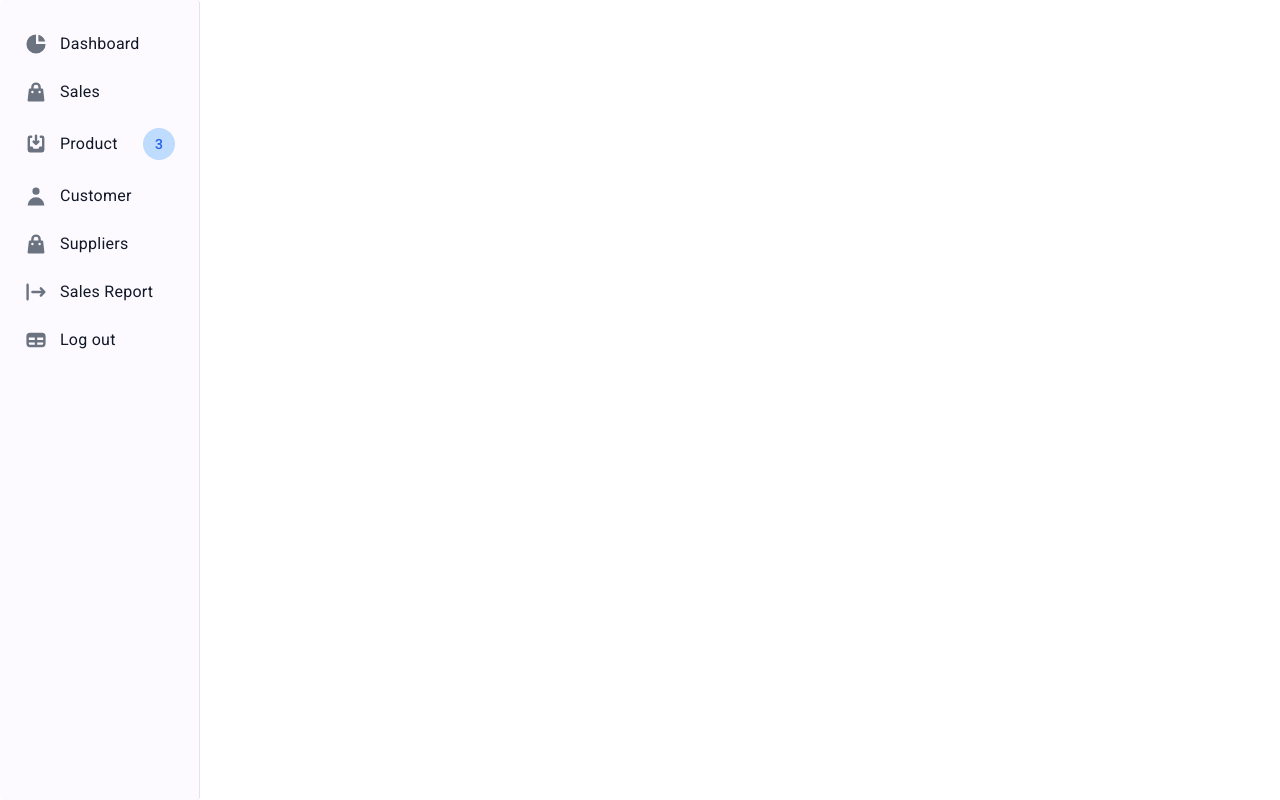
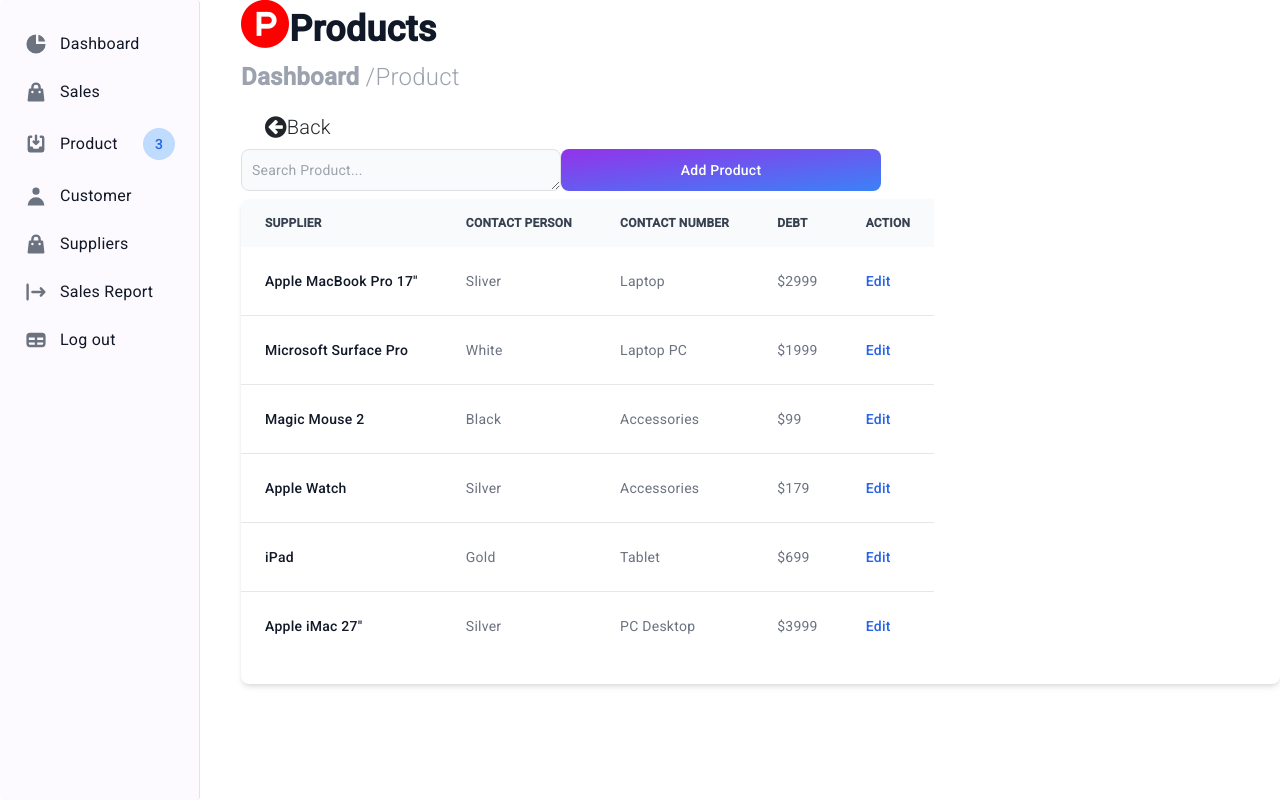
Before and after one commit to karanimaina/RosmahPos, an Angular app: page /product in a window 1280 px wide. Before the commit this address led to /. Built offline with nearby package versions, Linux system fonts and the light colour scheme.

Commit message:
add sales

```diff
--- a/src/app/app-routing.module.ts
+++ b/src/app/app-routing.module.ts
@@ -3,11 +3,15 @@
 import {DashboardComponent} from "./dashboard/dashboard.component";
 import {SupplierComponent} from "./supplier/supplier.component";
 import {CustomerComponent} from "./customer/customer.component";
+import {ProductsComponent} from "./products/products.component";
 
 const routes: Routes = [
   {path:'dashboard',component:DashboardComponent},
   {path:'supplier',component:SupplierComponent},
-  {path:'customer',component:CustomerComponent}
+  {path:'customer',component:CustomerComponent},
+  {path:'product',component:ProductsComponent},
+
+
 ];
 
 @NgModule({
--- a/src/app/app.module.ts
+++ b/src/app/app.module.ts
@@ -9,6 +9,7 @@
 import { SupplierComponent } from './supplier/supplier.component';
 import { CustomerComponent } from './customer/customer.component';
 import { ProductsComponent } from './products/products.component';
+import { SalesComponent } from './sales/sales.component';
 
 @NgModule({
   declarations: [
@@ -17,7 +18,8 @@
     DashboardComponent,
     SupplierComponent,
     CustomerComponent,
-    ProductsComponent
+    ProductsComponent,
+    SalesComponent
   ],
   imports: [
     BrowserModule,
--- a/src/app/navigation/navigation.component.html
+++ b/src/app/navigation/navigation.component.html
@@ -14,7 +14,7 @@
         </a>
       </li>
       <li>
-        <a href="#" class="flex items-center p-2 text-base font-normal text-gray-900 rounded-lg dark:text-white hover:bg-gray-100 dark:hover:bg-gray-700">
+        <a routerLink="/product" routerLinkActive="active"  class="flex items-center p-2 text-base font-normal text-gray-900 rounded-lg dark:text-white hover:bg-gray-100 dark:hover:bg-gray-700">
           <svg aria-hidden="true" class="flex-shrink-0 w-6 h-6 text-gray-500 transition duration-75 dark:text-gray-400 group-hover:text-gray-900 dark:group-hover:text-white" fill="currentColor" viewBox="0 0 20 20" xmlns="http://www.w3.org/2000/svg"><path d="M8.707 7.293a1 1 0 00-1.414 1.414l2 2a1 1 0 001.414 0l2-2a1 1 0 00-1.414-1.414L11 7.586V3a1 1 0 10-2 0v4.586l-.293-.293z"></path><path d="M3 5a2 2 0 012-2h1a1 1 0 010 2H5v7h2l1 2h4l1-2h2V5h-1a1 1 0 110-2h1a2 2 0 012 2v10a2 2 0 01-2 2H5a2 2 0 01-2-2V5z"></path></svg>
           <span class="flex-1 ml-3 whitespace-nowrap">Product</span>
           <span class="inline-flex items-center justify-center w-3 h-3 p-3 ml-3 text-sm font-medium text-blue-600 bg-blue-200 rounded-full dark:bg-blue-900 dark:text-blue-200">3</span>
--- a/src/app/products/products.component.html
+++ b/src/app/products/products.component.html
@@ -1 +1,149 @@
-<p>products works!</p>
+<section style="margin-left: 241px">
+  <p class="text-gray-900 text-4xl  font-extrabold dark:text-black"> <i class="fa fa-product-hunt" style="font-size:48px;color:red"></i>Products </p>
+  <p class="text-gray-400 text-2xl  font-extrabold dark:text-blue-500">Dashboard <span class="text-gray-400 text-2xl  font-light dark:text-black">/Product</span> </p>
+  <button class="bg-grey-light hover:bg-grey text-grey-darkest font-bold py-2 px-4 rounded inline-flex items-center">
+
+    <i class="fa fa-arrow-circle-left" style="font-size:25px"></i>
+    <span class="text-xl font-light">Back</span>
+  </button>
+  <div class="container">
+    <div class="row">
+      <textarea id="message" rows="1" class="block p-2.5 w-80 text-sm text-gray-900 bg-gray-50 rounded-lg border border-gray-300 focus:ring-blue-500 focus:border-blue-500 dark:bg-gray-700 dark:border-gray-600 dark:placeholder-gray-400 dark:text-white dark:focus:ring-blue-500  mb-2 dark:focus:border-blue-500" placeholder="Search Product..."></textarea>
+      <button type="button" class="text-white bg-gradient-to-br from-purple-600 to-blue-500 w-80 justify-end hover:bg-gradient-to-bl focus:ring-4 focus:outline-none focus:ring-blue-300 dark:focus:ring-blue-800 font-medium rounded-lg text-sm px-5 py-2.5 text-center mr-2 mb-2">Add Product</button>
+    </div>
+  </div>
+  <div class="relative overflow-x-auto shadow-md sm:rounded-lg">
+    <div class="flex items-center justify-between pb-4">
+      <div>
+        <table class="w-full text-sm text-left text-gray-500 dark:text-gray-400">
+          <thead class="text-xs text-gray-700 uppercase bg-gray-50 dark:bg-gray-700 dark:text-gray-400">
+          <tr>
+            <th scope="col" class="px-6 py-3">
+              Supplier
+            </th>
+            <th scope="col" class="px-6 py-3">
+              Contact Person
+            </th>
+            <th scope="col" class="px-6 py-3">
+              Contact Number
+            </th>
+            <th scope="col" class="px-6 py-3">
+              Debt
+            </th>
+            <th scope="col" class="px-6 py-3">
+              Action
+            </th>
+          </tr>
+          </thead>
+          <tbody>
+          <tr class="bg-white border-b dark:bg-gray-800 dark:border-gray-700 hover:bg-gray-50 dark:hover:bg-gray-600">
+
+            <th scope="row" class="px-6 py-4 font-medium text-gray-900 whitespace-nowrap dark:text-white">
+              Apple MacBook Pro 17"
+            </th>
+            <td class="px-6 py-4">
+              Sliver
+            </td>
+            <td class="px-6 py-4">
+              Laptop
+            </td>
+            <td class="px-6 py-4">
+              $2999
+            </td>
+            <td class="px-6 py-4">
+              <a href="#" class="font-medium text-blue-600 dark:text-blue-500 hover:underline">Edit</a>
+            </td>
+          </tr>
+          <tr class="bg-white border-b dark:bg-gray-800 dark:border-gray-700 hover:bg-gray-50 dark:hover:bg-gray-600">
+
+            <th scope="row" class="px-6 py-4 font-medium text-gray-900 whitespace-nowrap dark:text-white">
+              Microsoft Surface Pro
+            </th>
+            <td class="px-6 py-4">
+              White
+            </td>
+            <td class="px-6 py-4">
+              Laptop PC
+            </td>
+            <td class="px-6 py-4">
+              $1999
+            </td>
+            <td class="px-6 py-4">
+              <a href="#" class="font-medium text-blue-600 dark:text-blue-500 hover:underline">Edit</a>
+            </td>
+          </tr>
+          <tr class="bg-white border-b dark:bg-gray-800 dark:border-gray-700 hover:bg-gray-50 dark:hover:bg-gray-600">
+
+            <th scope="row" class="px-6 py-4 font-medium text-gray-900 whitespace-nowrap dark:text-white">
+              Magic Mouse 2
+            </th>
+            <td class="px-6 py-4">
+              Black
+            </td>
+            <td class="px-6 py-4">
+              Accessories
+            </td>
+            <td class="px-6 py-4">
+              $99
+            </td>
+            <td class="px-6 py-4">
+              <a href="#" class="font-medium text-blue-600 dark:text-blue-500 hover:underline">Edit</a>
+            </td>
+          </tr>
+          <tr class="bg-white border-b dark:bg-gray-800 dark:border-gray-700 hover:bg-gray-50 dark:hover:bg-gray-600">
+            <th scope="row" class="px-6 py-4 font-medium text-gray-900 whitespace-nowrap dark:text-white">
+              Apple Watch
+            </th>
+            <td class="px-6 py-4">
+              Silver
+            </td>
+            <td class="px-6 py-4">
+              Accessories
+            </td>
+            <td class="px-6 py-4">
+              $179
+            </td>
+            <td class="px-6 py-4">
+              <a href="#" class="font-medium text-blue-600 dark:text-blue-500 hover:underline">Edit</a>
+            </td>
+          </tr>
+          <tr class="bg-white border-b dark:bg-gray-800 dark:border-gray-700 hover:bg-gray-50 dark:hover:bg-gray-600">
+            <th scope="row" class="px-6 py-4 font-medium text-gray-900 whitespace-nowrap dark:text-white">
+              iPad
+            </th>
+            <td class="px-6 py-4">
+              Gold
+            </td>
+            <td class="px-6 py-4">
+              Tablet
+            </td>
+            <td class="px-6 py-4">
+              $699
+            </td>
+            <td class="px-6 py-4">
+              <a href="#" class="font-medium text-blue-600 dark:text-blue-500 hover:underline">Edit</a>
+            </td>
+          </tr>
+          <tr class="bg-white dark:bg-gray-800 hover:bg-gray-50 dark:hover:bg-gray-600">
+            <th scope="row" class="px-6 py-4 font-medium text-gray-900 whitespace-nowrap dark:text-white">
+              Apple iMac 27"
+            </th>
+            <td class="px-6 py-4">
+              Silver
+            </td>
+            <td class="px-6 py-4">
+              PC Desktop
+            </td>
+            <td class="px-6 py-4">
+              $3999
+            </td>
+            <td class="px-6 py-4">
+              <a href="#" class="font-medium text-blue-600 dark:text-blue-500 hover:underline">Edit</a>
+            </td>
+          </tr>
+          </tbody>
+        </table>
+      </div>
+    </div>
+  </div>
+</section>
--- /dev/null
+++ b/src/app/sales/sales.component.html
@@ -0,0 +1 @@
+<p>sales works!</p>
```
Also changed, not shown: src/app/sales/sales.component.ts (added, +10 -0 lines), src/app/sales/sales.component.css (added), 1 other file (tests, documents, lock files or other folders).
